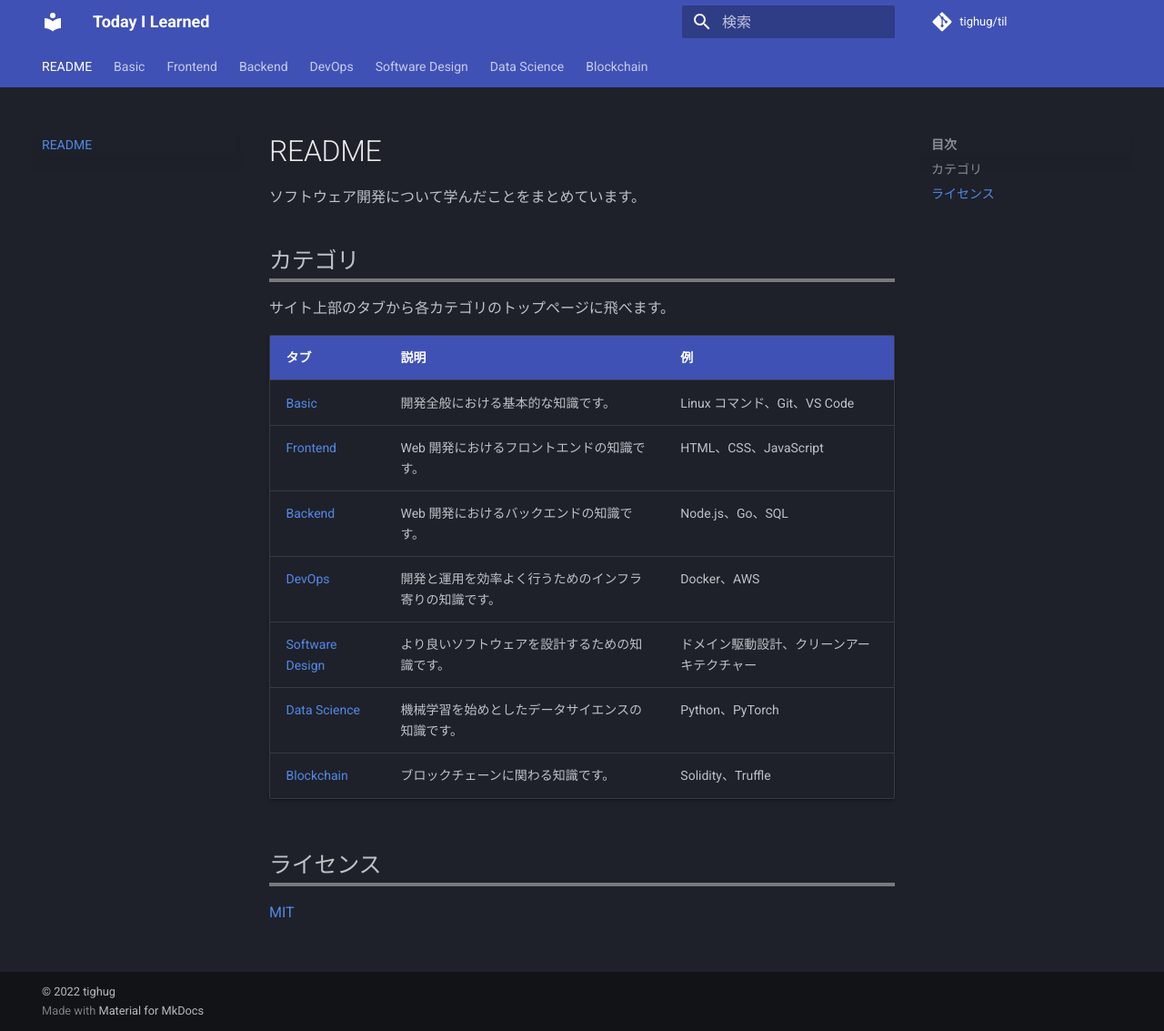
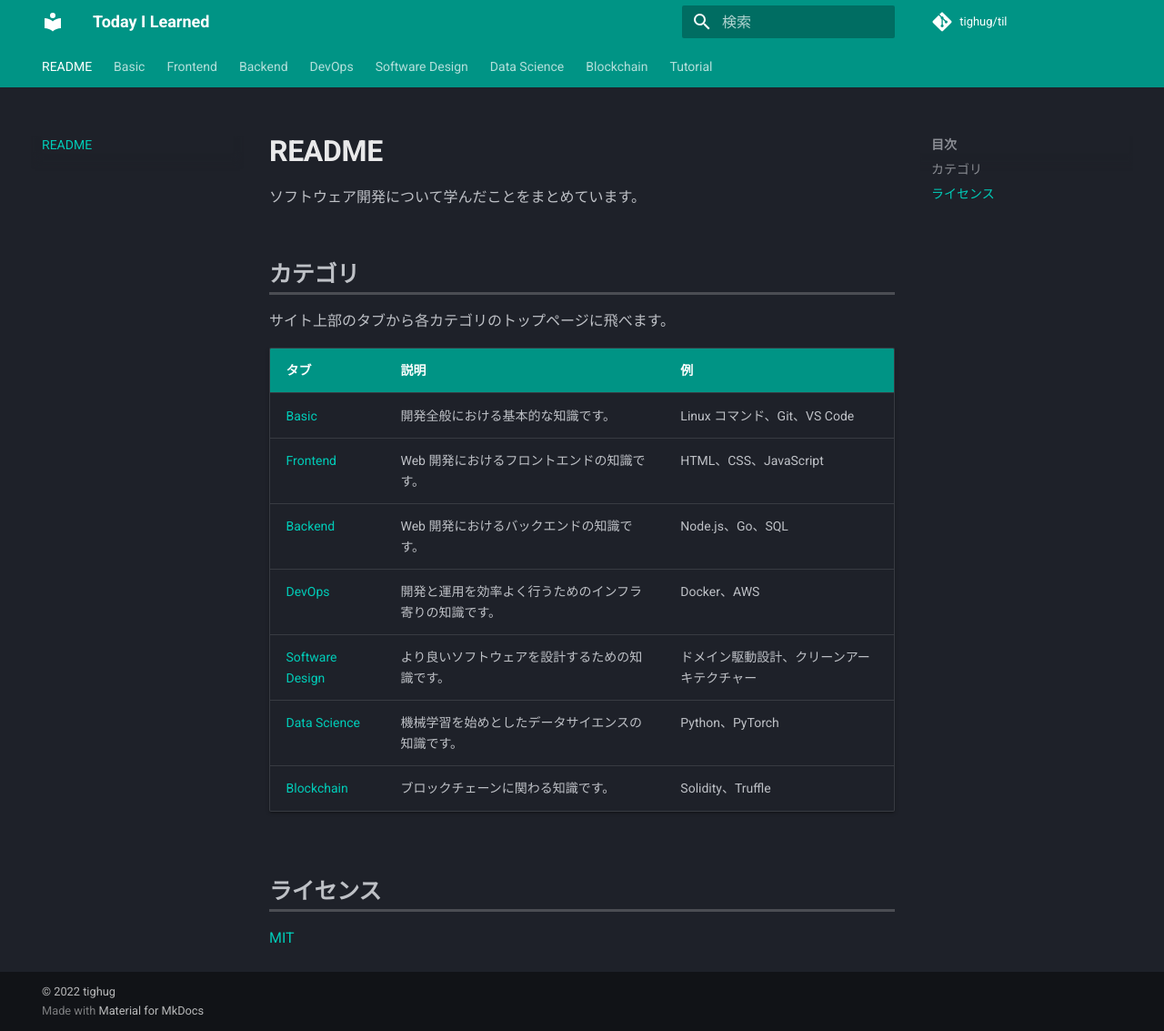
Before and after one commit to tighug/til, an MkDocs documentation site: the page built from docs/index.md, in a window 1280 px wide and 1133 px high. Shown: the whole window at 91% size. Built offline with MkDocs 1.6.1 and Material for MkDocs 9.7.7, drawn with Linux system fonts in a browser that asks for light colours; comment, search, counter and statistics services are not loaded.

Commit message:
chore: サイトのスタイルや目次を変更

```diff
--- a/docs/extra.css
+++ b/docs/extra.css
@@ -1,16 +1,25 @@
-h1 {
-  color: rgba(255, 255, 255, 0.9) !important;
-  margin-bottom: 0.5rem !important;
+.md-typeset h1 {
+  font-weight: bold;
+  color: rgba(255, 255, 255, 0.9);
+  margin-bottom: 0.5rem;
 }
 
-h2 {
-  border-bottom: 4px solid rgba(255, 255, 255, 0.4);
+.md-typeset h2 {
+  font-weight: bold;
+  border-bottom: 3px solid rgba(255, 255, 255, 0.2);
+  margin-top: 2.2em;
   padding-bottom: 0.1rem;
 }
 
-h3 {
-  border-bottom: 2px solid rgba(255, 255, 255, 0.4);
+.md-typeset h3 {
+  font-weight: bold;
+  margin-top: 2.2em;
   padding-bottom: 0.1rem;
+}
+
+.md-typeset h4 {
+  font-weight: bold;
+  margin-top: 1.1em;
 }
 
 .tabbed-sed {
--- a/docs/index.md
+++ b/docs/index.md
@@ -6,15 +6,15 @@
 
 サイト上部のタブから各カテゴリのトップページに飛べます。
 
-| タブ                                 | 説明                                                   | 例                                         |
-| ------------------------------------ | ------------------------------------------------------ | ------------------------------------------ |
-| [Basic](./Basic/)                    | 開発全般における基本的な知識です。                     | Linux コマンド、Git、VS Code               |
-| [Frontend](./Frontend/)              | Web 開発におけるフロントエンドの知識です。             | HTML、CSS、JavaScript                      |
-| [Backend](./Backend/)                | Web 開発におけるバックエンドの知識です。               | Node.js、Go、SQL                           |
-| [DevOps](./DevOps/)                  | 開発と運用を効率よく行うためのインフラ寄りの知識です。 | Docker、AWS                                |
-| [Software Design](./SoftwareDesign/) | より良いソフトウェアを設計するための知識です。         | ドメイン駆動設計、クリーンアーキテクチャー |
-| [Data Science](./DataScience/)       | 機械学習を始めとしたデータサイエンスの知識です。       | Python、PyTorch                            |
-| [Blockchain](./Blockchain/)          | ブロックチェーンに関わる知識です。                     | Solidity、Truffle                          |
+| タブ                                            | 説明                                                   | 例                                         |
+| ----------------------------------------------- | ------------------------------------------------------ | ------------------------------------------ |
+| [Basic](./Basic/index.md)                       | 開発全般における基本的な知識です。                     | Linux コマンド、Git、VS Code               |
+| [Frontend](./Frontend/index.md)                 | Web 開発におけるフロントエンドの知識です。             | HTML、CSS、JavaScript                      |
+| [Backend](./Backend/index.md)                   | Web 開発におけるバックエンドの知識です。               | Node.js、Go、SQL                           |
+| [DevOps](./DevOps/index.md)                     | 開発と運用を効率よく行うためのインフラ寄りの知識です。 | Docker、AWS                                |
+| [Software Design](./Software%20Design/index.md) | より良いソフトウェアを設計するための知識です。         | ドメイン駆動設計、クリーンアーキテクチャー |
+| [Data Science](./Data%20Science/index.md)       | 機械学習を始めとしたデータサイエンスの知識です。       | Python、PyTorch                            |
+| [Blockchain](./Blockchain/index.md)             | ブロックチェーンに関わる知識です。                     | Solidity、Truffle                          |
 
 ## ライセンス
 
--- a/mkdocs.yml
+++ b/mkdocs.yml
@@ -6,8 +6,8 @@ theme:
   name: material
   palette:
     scheme: slate
-    primary: indigo
-    accent: green
+    primary: teal
+    accent: teal
   features:
     - navigation.tabs
     - navigation.instant
@@ -35,7 +35,7 @@ markdown_extensions:
 nav:
   - README: index.md
   - Basic:
-      - Common: Basic/index.md
+      - Basic: Basic/index.md
       - Linux Directory: Basic/linux-directory.md
       - Unix Command: Basic/unix-command.md
       - Visual Studio Code: Basic/vscode.md
@@ -209,7 +209,7 @@ nav:
       - Programming Paradigms: Software Design/paradigms.md
       - SOLID: Software Design/solid.md
   - Data Science:
-      - Machine Learning: Data Science/index.md
+      - Data Science: Data Science/index.md
       - Hugging Face Transformers:
           - Hugging Face Transformers: Data Science/Hugging Face Transformers/index.md
       - Python:
@@ -259,3 +259,7 @@ nav:
           - ERC 721: Blockchain/OpenZeppelin/ERC721.md
           - ERC 777: Blockchain/OpenZeppelin/ERC777.md
           - Ownable: Blockchain/OpenZeppelin/Ownership.md
+  - Tutorial:
+      - Tutorial: Tutorial/index.md
+      - Data Science:
+          - WSL2 上の Docker に Cuda + PyTorch 開発環境を構築する: Tutorial/Data Science/index.md
```
Also changed, not shown: 1 other file.
